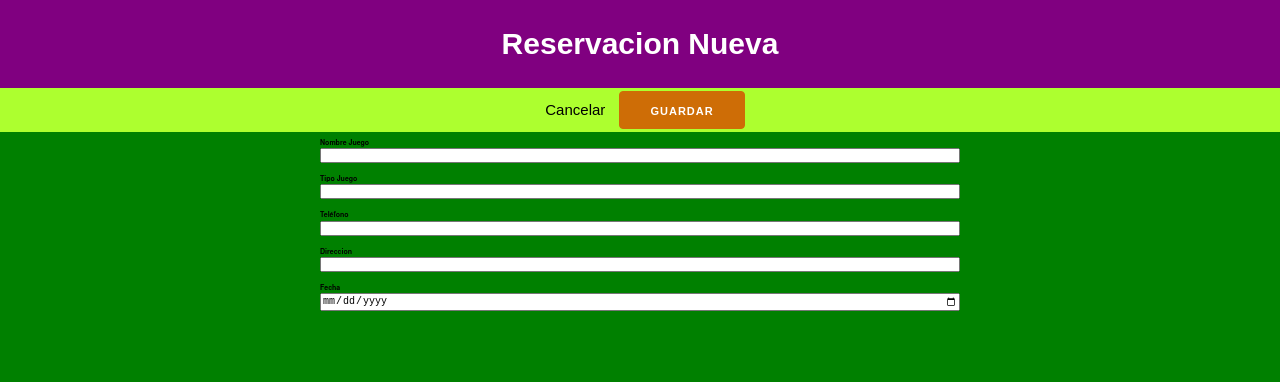
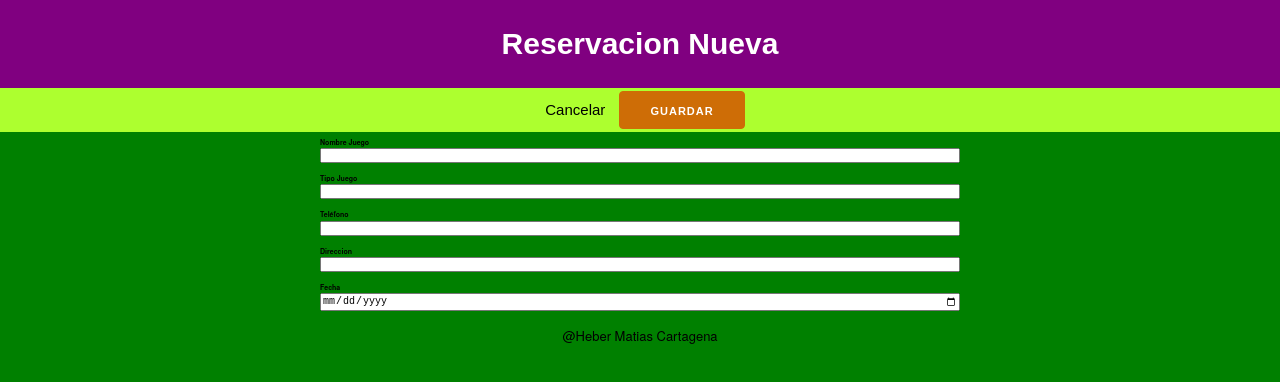
Before and after one commit to Tiendagamexyb/Tiendagamexyb.github.io, a plain HTML site: page pagina4.html in a window 1280 px wide. Drawn offline with Linux system fonts and the light colour scheme; no server answers.

Commit message:
Cambios Finales

```diff
--- a/pagina4.html
+++ b/pagina4.html
@@ -62,6 +62,9 @@ Click nbfs://nbhost/SystemFileSystem/Templates/Other/html.html to edit this temp
                 <input name="fecha" type="date" required>
             </label>
         </p>
+        <footer id="mifooter" class="mifooter">
+            <p>@Heber Matias Cartagena</p>
+        </footer>
     </form>
     <script type="module" src="js/CtrlReservacionNueva.js">
     </script>
```
Also changed, not shown: pagina3.html (+3 -1 lines), pagina5.html (+3 -0 lines).
